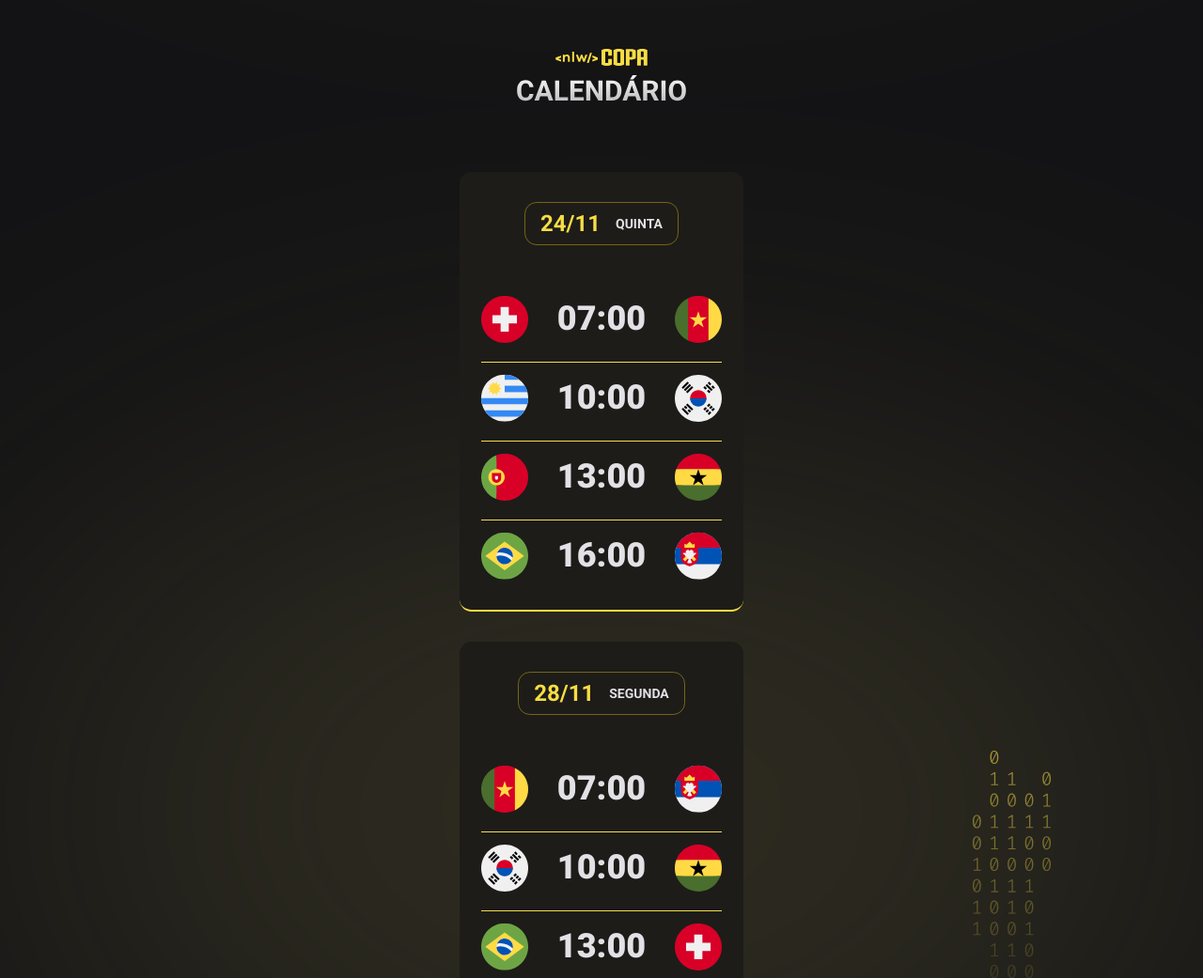
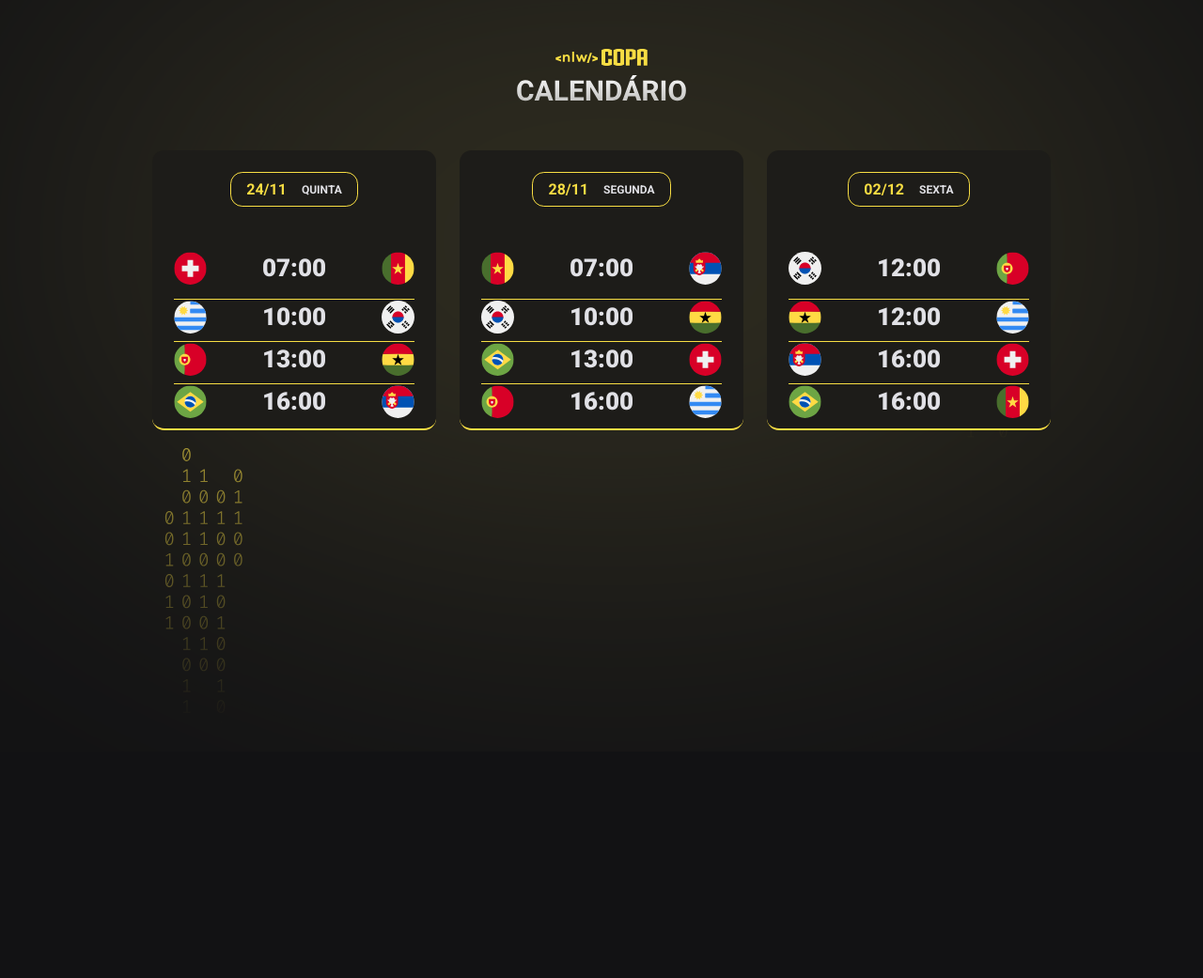
Before and after one commit to duduzx02/NlwCopa, a plain HTML site: page index.html in a window 1280 px wide. Shown: the top 1041 px of the page at 94% size. After the commit the page ends 800 px from the top, so only its background shows below. Drawn offline with Linux system fonts and the light colour scheme.

Commit message:
Aula 04 - Pernonalizando o projeto

```diff
--- a/css/style.css
+++ b/css/style.css
@@ -12,8 +12,9 @@ ul {
 body {
   background-color: #121214;
   background-image: url(../assets/bg.svg);
-  background-position-x: center;
-  background-position-y: 55.6%;
+  background-position: center;
+  background-size: cover;
+  background-repeat: no-repeat;
 }
 
 body *{
@@ -26,18 +27,18 @@ body *{
 }
 
 header {
-  margin-bottom: 63px;
+  margin-bottom: 40px;
   text-align: center;
 }
 
 .cards{
-  display: flex;
-  flex-direction: column;
-  gap: 32px;
+  display: grid;
+  grid-template-columns: 1fr;
+  gap: 25px;
 }
 
 .card {
-  padding: 32px 23px;
+  padding: 23px 23px;
   text-align: center;
   background-color: #1d1c19;
   border-bottom: 2px solid #f7dd43;
@@ -50,17 +51,18 @@ header {
   justify-content: center;
   gap: 16px;
   padding: 8px 16px;
-  border: 1px solid #746615;
+  border: 1px solid #f7dd43;
   border-radius: 0.8rem;
   width: fit-content;
   margin-inline: auto;
   margin-bottom: 53px;
   color: #f7dd43;
+  font-size: 1rem;
 }
 
 .card h2 span{
     color: #e1e1e6;
-    font-size: 14px;
+    font-size: 12px;
     text-transform: uppercase;
 }
 
@@ -75,6 +77,7 @@ header {
     display: flex;
     align-items: center;
     justify-content: space-between;
+    height: 25px;
 }
 
 .card ul li + li {
@@ -82,16 +85,66 @@ header {
     border-top: 1px solid #f7dd43;
 }
 
-.card ul li{
-    display: flex;
-    align-items: center;
-    justify-content: space-between;
+.card ul li img{
+  width: 35px;
+  height: 35px;
 }
 
 .card ul li strong{
     font-weight: 900;
-    font-size: 36px;
+    font-size: 26px;
     line-height: 125%;
     text-align: center;
     color: #e1e1e6;
 }
+
+.card:hover,
+.card h2:hover,
+.card ul li strong:hover,
+.card ul li img:hover{
+  transform: scale(1.1);
+}
+
+.card,
+.card h2,
+.card ul li strong,
+.card ul li img{
+  transition: transform .3s;
+}
+
+.card{
+  opacity: 0;
+  animation: appear .2s forwards;
+}
+
+
+@media screen and (min-width: 380px) {
+  .cards {
+      grid-template-columns: 1fr ;
+  }
+}
+
+@media screen and (min-width: 576px) {
+  .cards {
+      grid-template-columns: 1fr 1fr;
+  }
+}
+
+@media screen and (min-width: 992px) {
+  .cards {
+      grid-template-columns: 1fr 1fr 1fr;
+  }
+}
+
+
+
+@keyframes appear{
+  0% {
+    transform: translateY(-50px);
+    opacity: 0;
+  }
+
+  100%{
+    opacity: 1;
+  }
+}
--- a/index.html
+++ b/index.html
@@ -11,6 +11,11 @@
 
 <body>
     <div id="app">
+        <header>
+            <img src="assets/logo.svg" alt="Logo da Nlw da copa">
+        </header>
+        <main class="cards">
+        </main>
     </div>
     <script src="javaScript/script.js"></script>
 </body>
--- a/javaScript/script.js
+++ b/javaScript/script.js
@@ -1,6 +1,8 @@
+let delay = -0.2;
 function createCard(date, day, games) {
+    delay = delay + 0.2
   return `
-  <div class="card">
+  <div class="card" style="animation-delay: ${delay}s">
   <h2>${date}<span>${day}</span></h2>
 
   <ul>
@@ -20,32 +22,28 @@ function createGame(player1, hour, player2) {
     `;
 }
 
-document.querySelector("#app").innerHTML = `
-<header>
-<img src="assets/logo.svg" alt="Logo da Nlw da copa">
-</header>
-<main class="cards">
-    ${createCard(
+document.querySelector(".cards").innerHTML =
+  createCard(
     "24/11",
     "quinta",
     createGame("switzerland", "07:00", "cameroon") +
       createGame("uruguay", "10:00", "SouthKorea") +
       createGame("portugal", "13:00", "ghana") +
       createGame("brazil", "16:00", "serbia")
-    )}
-    ${createCard(
+  ) +
+  createCard(
     "28/11",
     "segunda",
     createGame("cameroon", "07:00", "serbia") +
       createGame("southKorea", "10:00", "ghana") +
       createGame("brazil", "13:00", "switzerland") +
       createGame("portugal", "16:00", "uruguay")
-    )}
-    ${createCard("02/12", "sexta",
+  ) +
+  createCard(
+    "02/12",
+    "sexta",
     createGame("southKorea", "12:00", "portugal") +
       createGame("ghana", "12:00", "uruguay") +
       createGame("serbia", "16:00", "switzerland") +
       createGame("brazil", "16:00", "cameroon")
-    )}
-</main>
-`;
+  );
```
Lines whose indentation alone changed are shown as unchanged.
